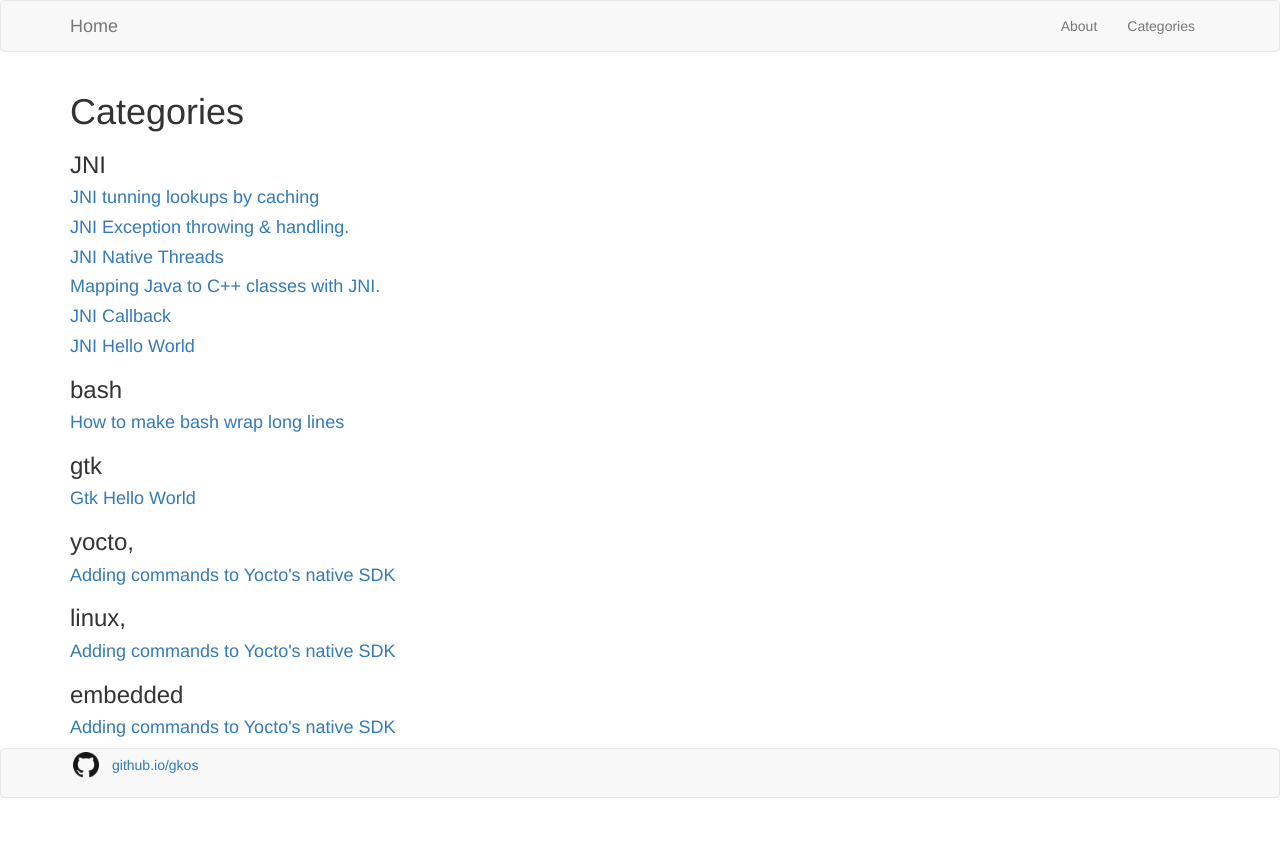
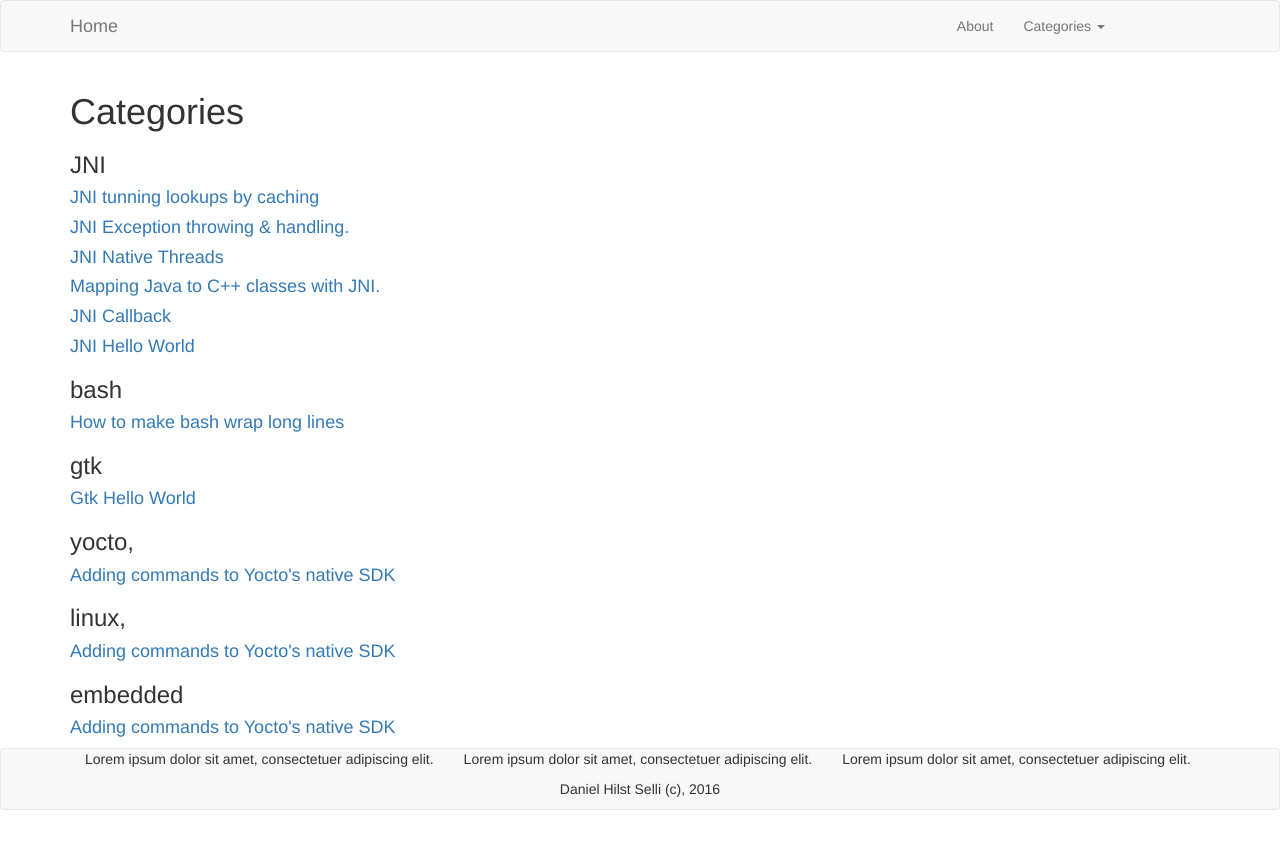
Before and after one commit to dhilst/dhilst.github.io, a Jekyll site: the page built from category.html, in a window 1280 px wide. Shown: the top 849 px of the page. Built offline with Jekyll 4.4.1, drawn with Linux system fonts in a browser that asks for light colours; nearby versions of some CDN libraries.

Commit message:
Make categories a dropdown menu.

```diff
--- a/_includes/footer.html
+++ b/_includes/footer.html
@@ -1,23 +1,30 @@
 <footer>
   <nav class="navbar navbar-default">
     <div class="container">
-      <div class="row vertical-align">
+      <div class="nav navbar-nav">
         <div class="col-sm-4">
-          <!-- 1th collumn -->
-
-          <div class="media">
-            <div class="media-left media-middle">
-              <img class="media-object github" src="/assets/GitHub-Mark-64px.png"></img>
-            </div>
-            <div class="media-body media-middle">
-              <a href="https://github.com/gkos/">github.io/gkos</a>
-            </div>
+          <div class="footer-col">
+            <p>
+              Lorem ipsum dolor sit amet, consectetuer adipiscing elit.
+            </p>
           </div>
-
         </div>
-        <div class="col-sm-4"></div>
-        <div class="col-sm-4"></div>
+        <div class="col-sm-4">
+          <div class="footer-col">
+            <p>Lorem ipsum dolor sit amet, consectetuer adipiscing elit.</p>
+          </div>
+        </div>
+        <div class="col-sm-4">
+          <div class="footer-col">
+            <p>Lorem ipsum dolor sit amet, consectetuer adipiscing elit.</p>
+          </div>
+        </div>
       </div>
     </div>
-    </div>
-</footer>
+    <div class="container">
+      <div class="row" style="text-align: center;">
+        <p sytle="margin: 0 auto; float: none;">Daniel Hilst Selli (c), 2016</p>
+      </div>
+    </nav>
+  </footer>
+  <!-- vim: set ts=2:sw=2:sts=2:et
--- a/_includes/head.html
+++ b/_includes/head.html
@@ -1,3 +1,4 @@
+<!DOCTYPE html>
 <head>
   <meta charset="utf-8">
   <meta http-equiv="X-UA-Compatible" content="IE=edge">
@@ -9,4 +10,5 @@
   <link href="https://maxcdn.bootstrapcdn.com/bootstrap/3.3.7/css/bootstrap.min.css" rel="stylesheet" integrity="sha384-BVYiiSIFeK1dGmJRAkycuHAHRg32OmUcww7on3RYdg4Va+PmSTsz/K68vbdEjh4u" crossorigin="anonymous">
   <script src="https://maxcdn.bootstrapcdn.com/bootstrap/3.3.7/js/bootstrap.min.js" integrity="sha384-Tc5IQib027qvyjSMfHjOMaLkfuWVxZxUPnCJA7l2mCWNIpG9mGCD8wGNIcPD7Txa" crossorigin="anonymous"></script>
   <link href="/css/main.css" rel="stylesheet">
+    <script src="/assets/js/main.js"></script>
 </head>
--- a/_includes/header.html
+++ b/_includes/header.html
@@ -12,11 +12,22 @@
       </div>
       <div class="collapse navbar-collapse" id="site-navbar-collapse">
         <ul class="nav navbar-nav navbar-right">
-          {% for my_page in site.pages %}
-            {% if my_page.title %}
-              <li><a href="{{ my_page.url | prepend: site.baseurl }}">{{ my_page.title }}</a></li>
+            {% for my_page in site.pages %}
+              {% if my_page.title == 'Categories' %}
+              <li class="dropdown">
+                <a class="dropdown-toggle" data-toggle="dropdown">Categories <span class="caret"></span></a>
+                <ul class="dropdown-menu">
+                  {% for cat in site.categories %}
+                  {% capture cat_name %}{{ cat | first }}{% endcapture %}
+                    <li><a href="categories/#{{ cat_name | slugize }}">{{ cat_name }}</a></li>
+                  {% endfor %}
+                </ul>
+              </li>
+            {% else %}
+            <li><a href="{{ my_page.url | prepend: site.baseurl }}">{{ my_page.title }}</a></li>
             {% endif %}
-          {% endfor %}
+            {% endfor %}
+        </ul>
       </div>
     </div>
   </nav>
--- /dev/null
+++ b/assets/js/main.js
@@ -0,0 +1,2 @@
+$(function(){
+})
--- a/category.html
+++ b/category.html
@@ -9,10 +9,8 @@
   {% for category in site.categories %}
   <div class="archive-group">
     {% capture category_name %}{{ category | first }}{% endcapture %}
-    <div id="#{{ category_name | slugize }}"></div>
-    <p></p>
-
-    <h3 class="category-head">{{ category_name }}</h3>
+    <div>
+      <h3 id="#{{ category_name | slugize }}" class="category-head">{{ category_name }}</h3>
       <a name="{{ category_name | slugize }}"></a>
       {% for post in site.categories[category_name] %}
       <article class="archive-item">
@@ -20,5 +18,6 @@
       </article>
       {% endfor %}
     </div>
+  </div>
   {% endfor %}
 </div>
--- a/css/main.sass
+++ b/css/main.sass
@@ -1,12 +1,15 @@
 ---
 ---
 
-footer img.github
-  display: block
-  max-width: 32px
-  height: auto
-  padding: 3px
 
-.row.vertical-align
-  display: flex
-  align-items: center
+$lightgray: #d3d3d3
+$media-small: 768px
+
+footer-col
+  display: inline-block
+  padding: 10px
+  background-image: none
+  background-color: green
+  border: 1px solid black
+
+// vim: set ts=2:sw=2:sts=2:et:
```
Lines whose indentation alone changed are shown as unchanged.
